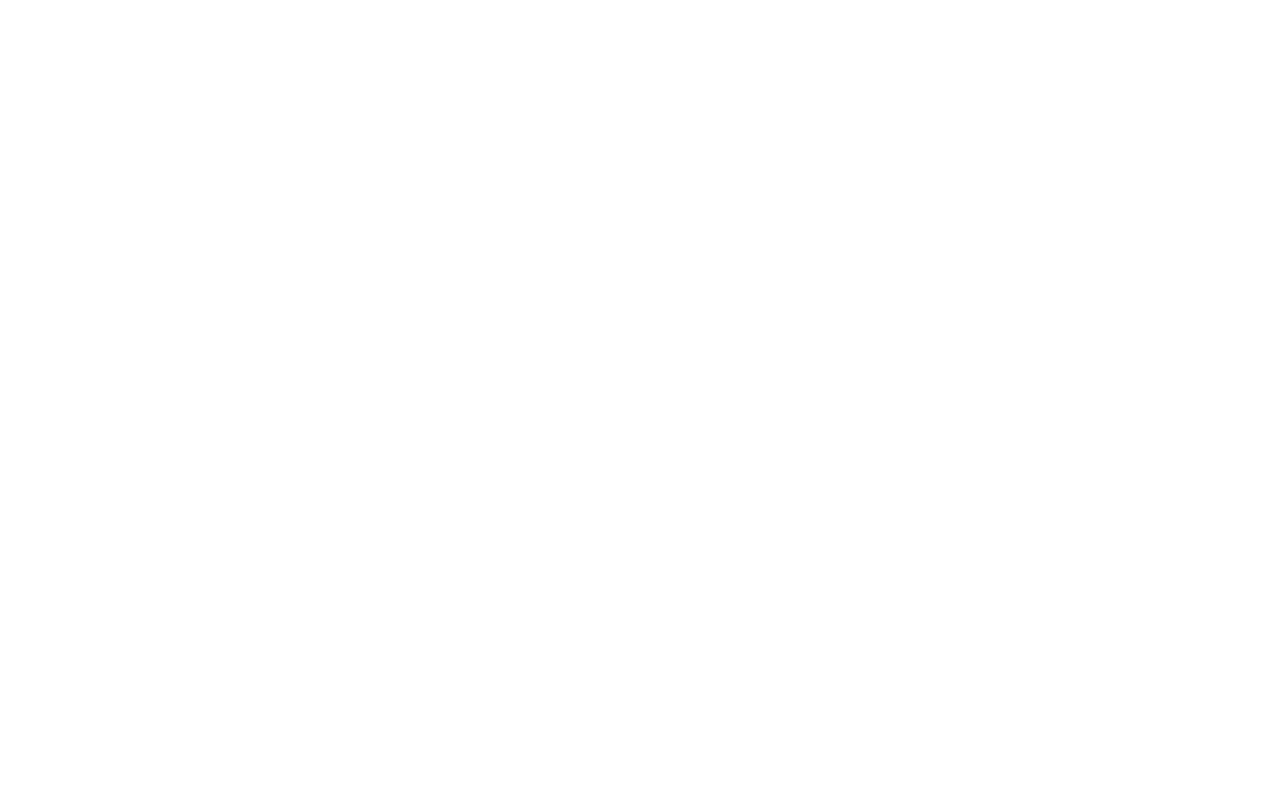
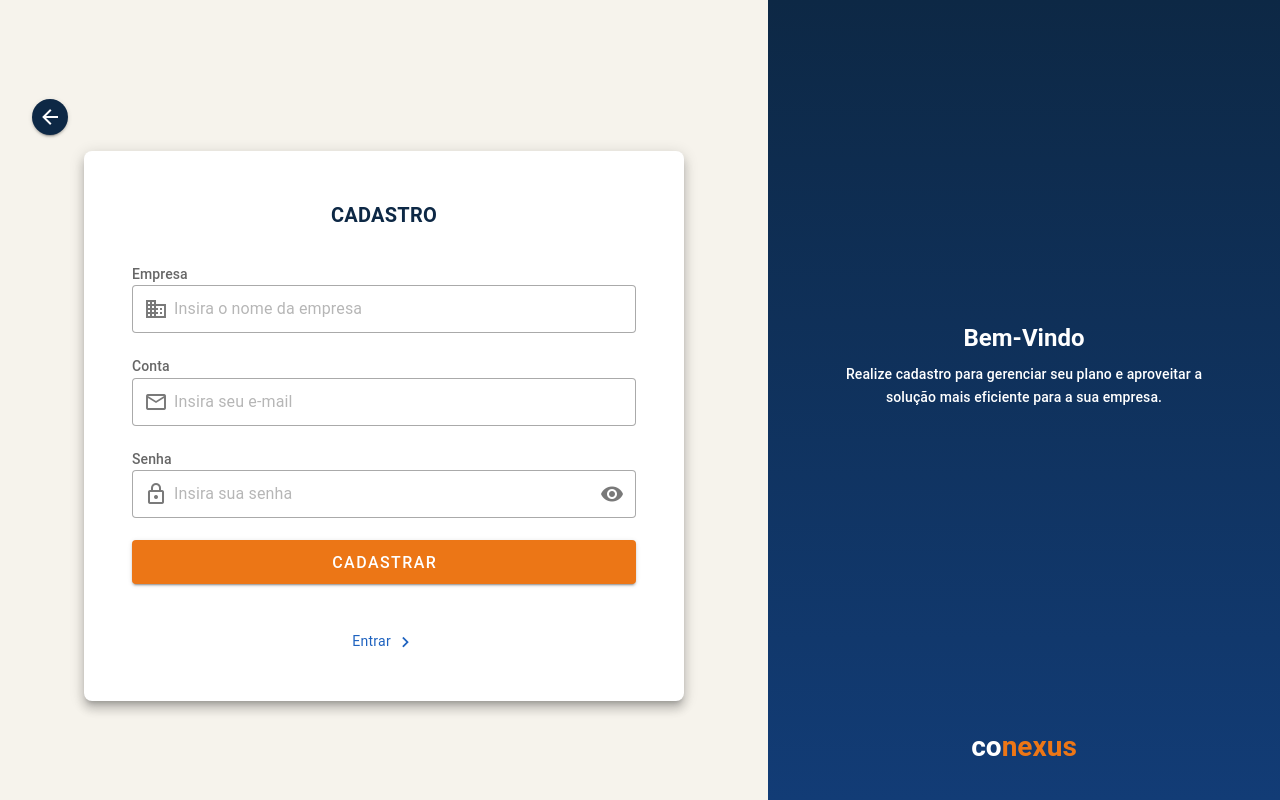
Before and after one commit to mariaeviegas/teste-conecta-suite-frontend, a Vue app in the folder conexus/: page /cadastro in a window 1280 px wide. Before the commit this address had no page. Built offline with nearby package versions, Linux system fonts and the light colour scheme.

Commit message:
Layout da tela de cadastro

```diff
--- a/conexus/src/router/index.js
+++ b/conexus/src/router/index.js
@@ -2,6 +2,7 @@
 import HomeView from '../views/HomeView.vue'
 import PlanManagementView from '../views/PlanManagementView.vue'
 import Login from '../views/LoginView.vue'
+import Register from '../views/Register.vue'
 
 const router = createRouter({
   history: createWebHistory(import.meta.env.BASE_URL),
@@ -21,6 +22,11 @@
       name: 'login',
       component: Login
     },
+    {
+      path: '/cadastro',
+      name: 'Register',
+      component: Register
+    },
   ]
 })
 
--- /dev/null
+++ b/conexus/src/views/Register.vue
@@ -0,0 +1,112 @@
+<script setup></script>
+
+<template>
+    <div class="register">
+        <div class="register__form">
+            <div class="w-100 pl-8">
+                <v-btn density="comfortable" icon="mdi-arrow-left" color="deep-blue"></v-btn>
+            </div>
+            <div>
+                <v-card class="mx-auto pa-12 pb-8" elevation="8" width="600" rounded="lg">
+                    <div class="mb-8 text-center text-h6 text-uppercase font-weight-bold text-color-custom">Cadastro
+                    </div>
+                    <div class="text-subtitle-2 text-medium-emphasis">Empresa</div>
+                    <v-text-field density="comfortable" placeholder="Insira o nome da empresa"
+                        prepend-inner-icon="mdi mdi-domain" variant="outlined"></v-text-field>
+
+                    <div class="text-subtitle-2 text-medium-emphasis">Conta</div>
+                    <v-text-field density="comfortable" placeholder="Insira seu e-mail"
+                        prepend-inner-icon="mdi-email-outline" variant="outlined"></v-text-field>
+
+                    <div class="text-subtitle-2 text-medium-emphasis d-flex align-center justify-space-between">Senha</div>
+
+                    <v-text-field :append-inner-icon="visible ? 'mdi-eye-off' : 'mdi-eye'"
+                        :type="visible ? 'text' : 'password'" density="comfortable" placeholder="Insira sua senha"
+                        prepend-inner-icon="mdi-lock-outline" variant="outlined"
+                        @click:append-inner="visible = !visible">
+
+                    </v-text-field>
+
+                    <v-btn class="mb-8" color="orange" size="large" block>
+                        Cadastrar
+                    </v-btn>
+
+                    <v-card-text class="text-center">
+                        <a class="text-blue text-decoration-none" href="#" rel="noopener noreferrer" target="_blank">
+                            Entrar <v-icon icon="mdi-chevron-right"></v-icon>
+                        </a>
+                    </v-card-text>
+                </v-card>
+            </div>
+        </div>
+        <div class="register__description">
+
+            <div class="register__description__container">
+                <div class="register__description__text">
+                    <h1 class="text-h5 font-weight-bold mb-2">Bem-Vindo</h1>
+                    <p class="text-subtitle-2">
+                        Realize cadastro para gerenciar seu plano e aproveitar a solução mais eficiente para a sua
+                        empresa.
+                    </p>
+                </div>
+                <div class="register__description__logo">
+                    <div class="d-flex flex-row pa-4">
+                        <h1 style="color: white; font-size: 28px; font-weight: bold;">co</h1>
+                        <h1 style="color: #EC7616; font-size: 28px; font-weight: bold;">nexus</h1>
+                    </div>
+                </div>
+            </div>
+        </div>
+    </div>
+</template>
+
+<style>
+.register {
+    width: 100vw;
+    height: 100vh;
+    display: flex;
+    flex-direction: row;
+}
+
+.register__description {
+    width: 40%;
+    background: linear-gradient(to bottom, #0D2845, #123C76);
+    display: flex;
+    flex-direction: column;
+    justify-content: end;
+    padding: 16px;
+}
+
+.register__description__container {
+    height: 60%;
+    display: flex;
+    flex-direction: column;
+    align-items: center;
+    justify-content: space-between;
+}
+
+.register__description__text {
+    width: 80%;
+    color: #fff;
+    text-align: center;
+    display: flex;
+    flex-direction: column;
+    align-items: center;
+    justify-content: space-between;
+
+}
+
+.register__form {
+    width: 60%;
+    background-color: #F6F3EC;
+    display: flex;
+    flex-direction: column;
+    justify-content: center;
+    align-items: center;
+    gap: 16px;
+}
+
+.text-color-custom {
+    color: #0D2845;
+}
+</style>
```
